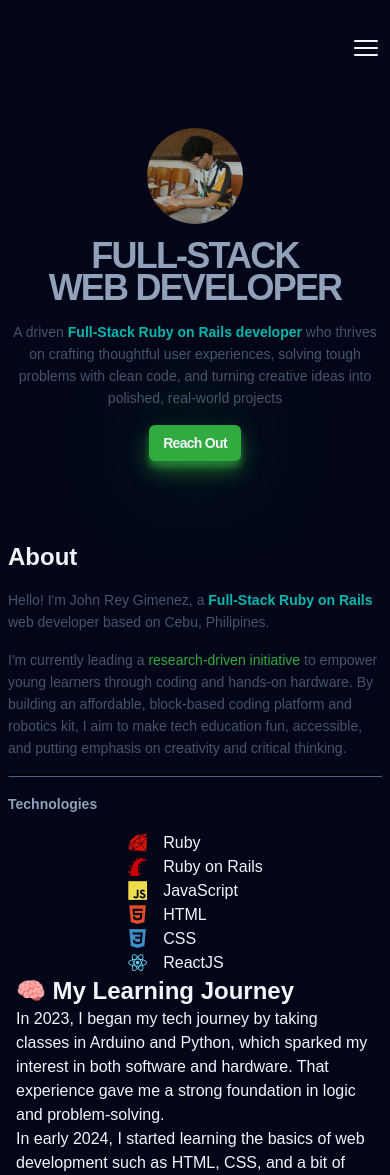
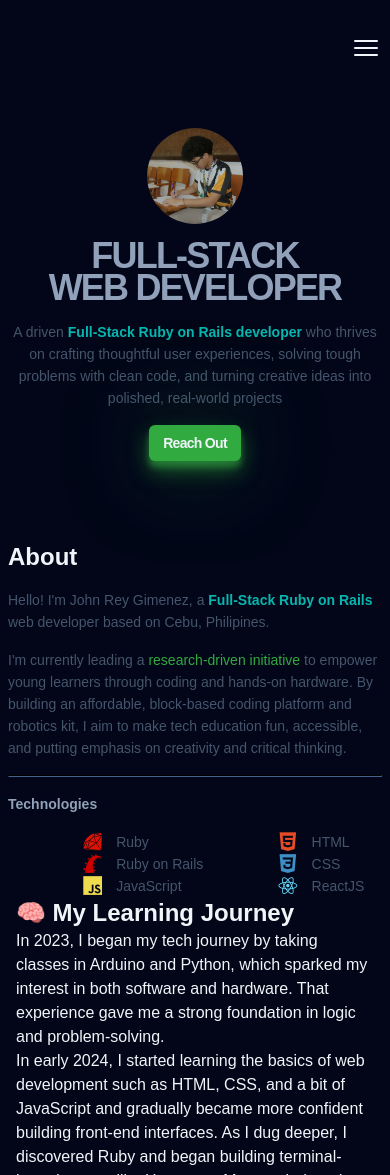
Before and after one commit to JohnReyGimenez/Portfolio, a website built with Vite: page index.html in a window 390 px wide. Shown: the top 1175 px of the page. Built offline with nearby package versions, Linux system fonts and the light colour scheme; a web font is replaced by a local one.

Commit message:
added: responsiveness to technologies

```diff
--- a/index.html
+++ b/index.html
@@ -58,16 +58,18 @@
              and putting emphasis on creativity and critical thinking.</p>
           <hr class="about__hr">
           <h3 class="about__subtitle">Technologies</h3>
-          <ul class="about__ul">
-            <ul class="about__ul">
-              <li><i class="devicon-ruby-plain colored"></i> Ruby</li>
-              <li><i class="devicon-rails-plain colored"></i> Ruby on Rails</li>
-              <li><i class="devicon-javascript-plain colored"></i> JavaScript</li>
-              <li><i class="devicon-html5-plain colored"></i> HTML</li>
-              <li><i class="devicon-css3-plain colored"></i> CSS</li>
-              <li><i class="devicon-react-original colored"></i> ReactJS</li>
-            </ul>
-          </ul>
+          <div class="about__ul-container">
+              <ul class="about__ul">
+                <li class="about__list"><i class="devicon-ruby-plain colored"></i> Ruby</li>
+                <li class="about__list"><i class="devicon-rails-plain colored"></i> Ruby on Rails</li>
+                <li class="about__list"><i class="devicon-javascript-plain colored"></i> JavaScript</li>
+              </ul>
+              <ul class="about__ul">
+                <li class="about__list"><i class="devicon-html5-plain colored"></i> HTML</li>
+                <li class="about__list"><i class="devicon-css3-plain colored"></i> CSS</li>
+                <li class="about__list"><i class="devicon-react-original colored"></i> ReactJS</li>
+              </ul>
+          </div>
         </div>
         <div class="timeline">
             <div class="container">
--- a/styles/components/about.css
+++ b/styles/components/about.css
@@ -24,13 +24,27 @@
     color: var(--clr-slate400);
 }
 
+.about__ul-container {
+    display: flex;
+}
+
 .about__ul li {
     display: flex;
     align-items: center;
     gap: 1em;
-    padding-left: 2.5em;
+    padding-left: 1em;
 }
 
 .about__ul i {
     font-size: 1.2rem;
 }
+
+.about__list {
+    font-size: var(--size-sm);
+    color: var(--clr-slate600);
+}
+
+.about__list::before {
+    content: '';
+    margin-left: 0.5em;
+}
```
